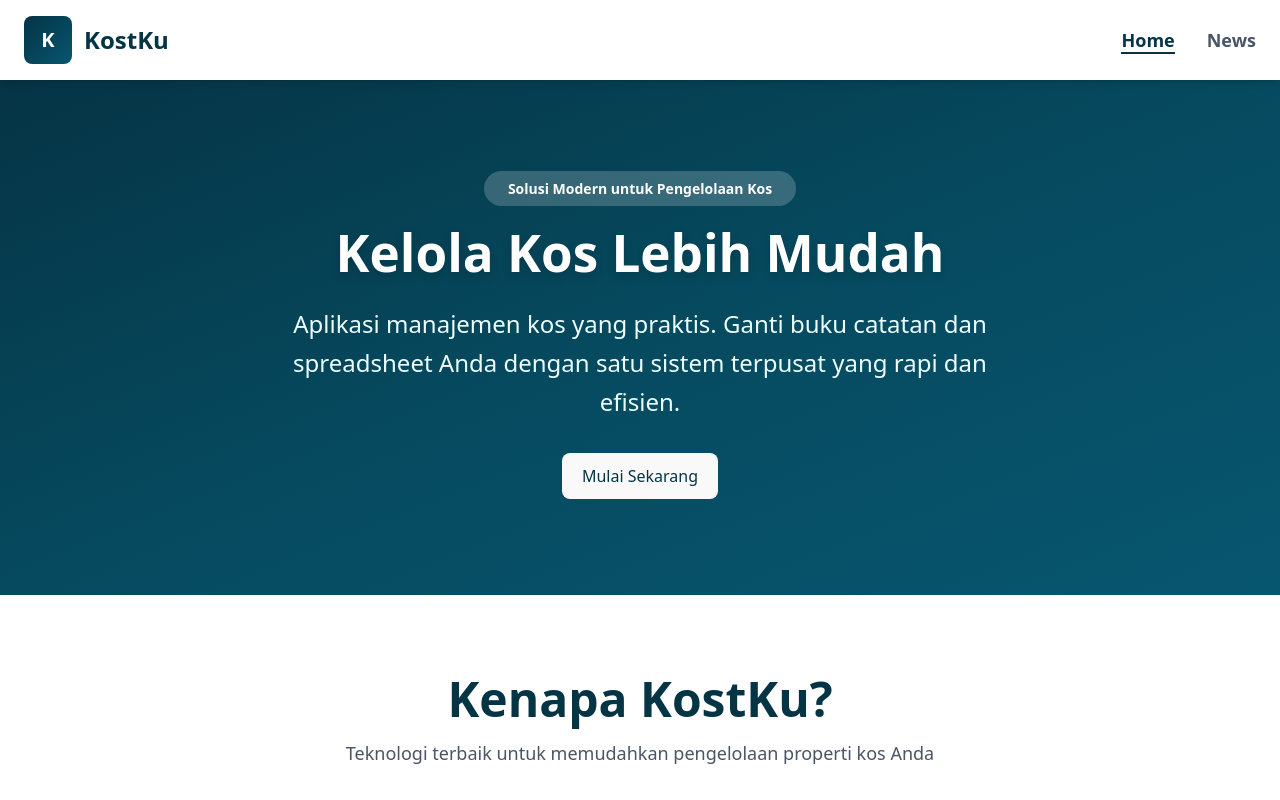
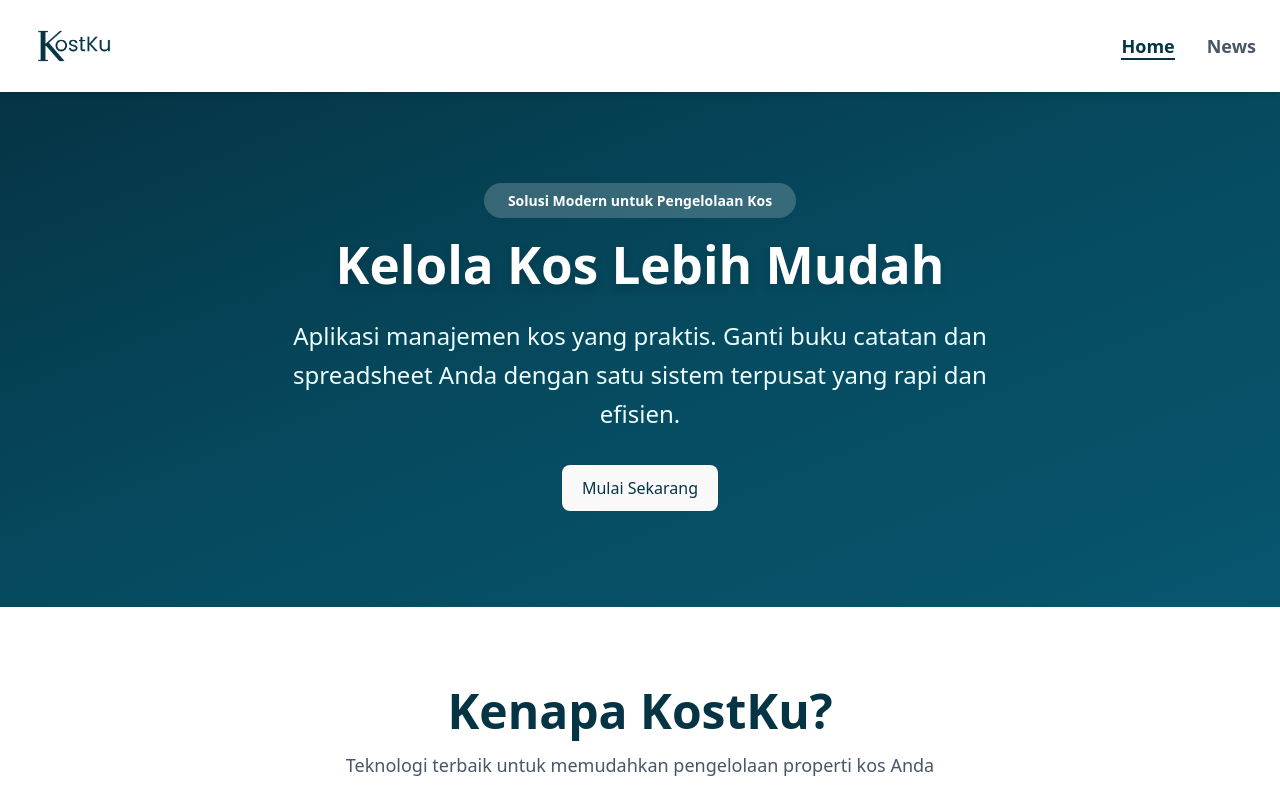
Before and after one commit to vincentLagi/KostKu, a React (Vite) app: page / in a window 1280 px wide. Shown: the top 800 px of the page. Built offline with nearby package versions, Linux system fonts and the light colour scheme.

Commit message:
Fixing Landing Page

```diff
--- a/src/LandingPage.tsx
+++ b/src/LandingPage.tsx
@@ -1,4 +1,5 @@
-import { Home, Newspaper, CheckCircle, Zap, BarChart3, Building, Users, Clock, Star } from 'lucide-react';
+import { CheckCircle, Zap, BarChart3, Building, Star } from 'lucide-react';
+import Logo from '../public/Logo/Logo KostKu.png'
 import DashboardImg from '../public/Product/Dashboard KostKu.png';
 import ManageRoomImg from '../public/Product/ManageRoom KostKu.png';
 import RentFormImg from '../public/Product/RentForm KostKu.png';
@@ -10,10 +11,8 @@ const LandingPage = () => {
             <nav className="bg-white shadow-md sticky top-0 z-50">
                 <div className="container mx-auto flex justify-between items-center px-6 py-4">
                     <div className="flex items-center gap-3">
-                        <div className="w-12 h-12 bg-gradient-to-br from-[#053445] to-[#075670] rounded-lg flex items-center justify-center">
-                            <span className="text-white font-bold text-xl">K</span>
-                        </div>
-                        <span className="text-2xl font-bold text-[#053445]">KostKu</span>
+
+                        <img src={Logo} className='w-[8vw]' />
                     </div>
 
                     <div className="flex gap-8">
@@ -223,11 +222,11 @@ const LandingPage = () => {
                                 <div className="space-y-4">
                                     <div className="flex items-start gap-3">
                                         <CheckCircle className="w-5 h-5 text-amber-600 mt-0.5 flex-shrink-0" />
-                                        <p className="text-gray-700 font-semibold">Semua fitur Basic +</p>
+                                        <p className="text-gray-700 font-semibold">Semua fitur Basic + Kustomisasi Fitur </p>
                                     </div>
                                     <div className="flex items-start gap-3">
                                         <CheckCircle className="w-5 h-5 text-amber-600 mt-0.5 flex-shrink-0" />
-                                        <p className="text-gray-700">Kamar unlimited</p>
+                                        <p className="text-gray-700">Penambahan Fitur Yang Diinginkan</p>
                                     </div>
                                     <div className="flex items-start gap-3">
                                         <CheckCircle className="w-5 h-5 text-amber-600 mt-0.5 flex-shrink-0" />
@@ -236,14 +235,6 @@ const LandingPage = () => {
                                     <div className="flex items-start gap-3">
                                         <CheckCircle className="w-5 h-5 text-amber-600 mt-0.5 flex-shrink-0" />
                                         <p className="text-gray-700">Priority support 24/7</p>
-                                    </div>
-                                    <div className="flex items-start gap-3">
-                                        <CheckCircle className="w-5 h-5 text-amber-600 mt-0.5 flex-shrink-0" />
-                                        <p className="text-gray-700">Export data ke Excel/PDF</p>
-                                    </div>
-                                    <div className="flex items-start gap-3">
-                                        <CheckCircle className="w-5 h-5 text-amber-600 mt-0.5 flex-shrink-0" />
-                                        <p className="text-gray-700">Analytics & reporting lanjutan</p>
                                     </div>
                                 </div>
                             </div>
--- a/src/NewsPage.tsx
+++ b/src/NewsPage.tsx
@@ -1,5 +1,5 @@
 import { Calendar, MapPin, Clock } from 'lucide-react';
-
+import Logo from '../public/Logo/Logo KostKu.png'
 const NewsPage = () => {
     return (
         <div className="min-h-screen bg-gradient-to-br from-gray-50 to-gray-100">
@@ -7,10 +7,7 @@ const NewsPage = () => {
             <nav className="bg-white shadow-md sticky top-0 z-50">
                 <div className="container mx-auto flex justify-between items-center px-6 py-4">
                     <div className="flex items-center gap-3">
-                        <div className="w-12 h-12 bg-gradient-to-br from-[#053445] to-[#075670] rounded-lg flex items-center justify-center">
-                            <span className="text-white font-bold text-xl">K</span>
-                        </div>
-                        <span className="text-2xl font-bold text-[#053445]">KostKu</span>
+                        <img src={Logo} alt="" className='w-[8vw]'/>
                     </div>
 
                     <div className="flex gap-8">
```
